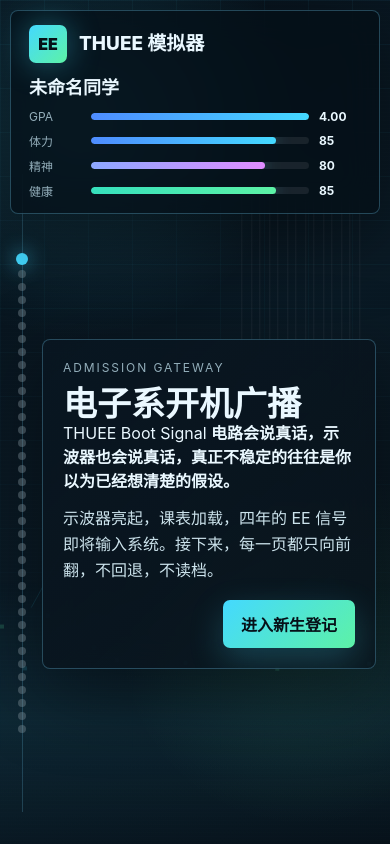
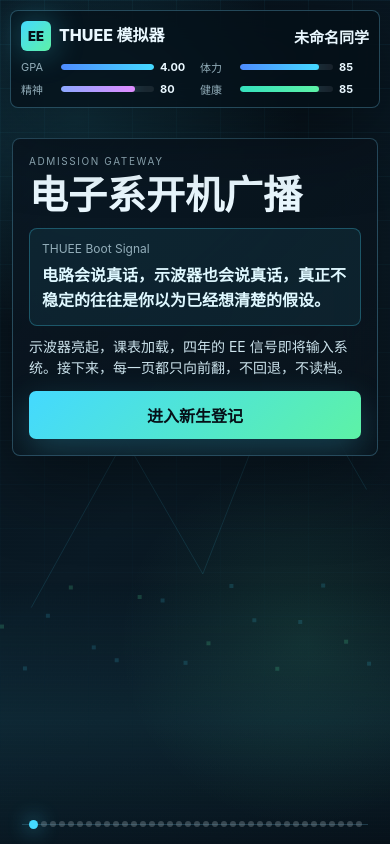
Before and after one commit to LeftSeineM/thuee-simulator, a website built with Vite: page index.html in a window 390 px wide. Built offline with nearby package versions, Linux system fonts and the light colour scheme.

Commit message:
Improve mobile layout

```diff
--- a/src/styles.css
+++ b/src/styles.css
@@ -355,6 +355,38 @@ h2 {
   margin-top: 28px;
 }
 
+.quote-panel,
+.ending-story {
+  margin-top: 18px;
+  padding: 14px 16px;
+  border: 1px solid rgba(68, 217, 255, 0.28);
+  border-radius: 8px;
+  background: rgba(68, 217, 255, 0.07);
+}
+
+.quote-panel span {
+  display: block;
+  margin-bottom: 7px;
+  color: var(--muted);
+  font-size: 12px;
+}
+
+.quote-panel b {
+  display: block;
+  color: #dff8ff;
+  line-height: 1.55;
+}
+
+.ending-story {
+  color: #cce3ec;
+}
+
+.ending-story p {
+  margin: 8px 0 0;
+  line-height: 1.55;
+  font-size: 14px;
+}
+
 .input {
   min-width: 0;
   height: 54px;
@@ -577,12 +609,19 @@ h2 {
 }
 
 @media (max-width: 820px) {
+  html,
+  body,
+  #app {
+    height: 100dvh;
+  }
+
   .topbar {
     top: 10px;
     width: calc(100vw - 20px);
-    grid-template-columns: 1fr;
-    gap: 10px;
+    grid-template-columns: minmax(0, 1fr) minmax(0, 0.8fr);
+    gap: 8px 10px;
     min-height: 0;
+    padding: 10px;
   }
 
   .brand-subtitle,
@@ -590,24 +629,130 @@ h2 {
     display: none;
   }
 
+  .brand {
+    gap: 8px;
+  }
+
+  .brand-mark {
+    width: 30px;
+    height: 30px;
+    border-radius: 6px;
+    font-size: 13px;
+  }
+
+  .brand-title {
+    font-size: 16px;
+  }
+
   .player {
     padding: 0;
     border: 0;
   }
 
+  .player-name {
+    font-size: 15px;
+    text-align: right;
+  }
+
+  .stats {
+    grid-column: 1 / -1;
+    grid-template-columns: repeat(2, minmax(0, 1fr));
+    gap: 6px 10px;
+  }
+
+  .stat-row {
+    grid-template-columns: 34px 1fr 30px;
+    gap: 6px;
+    font-size: 11px;
+  }
+
+  .bar {
+    height: 6px;
+  }
+
+  .warning-strip {
+    grid-column: 1 / -1;
+    gap: 4px;
+  }
+
+  .warning-strip span {
+    padding: 2px 7px;
+    font-size: 10px;
+  }
+
   .timeline {
+    left: 14px;
+    right: 14px;
+    top: auto;
+    bottom: 10px;
+    width: auto;
+    height: 20px;
+    flex-direction: row;
+    justify-content: center;
+    gap: 3px;
+    padding: 0;
+  }
+
+  .timeline::before {
     left: 8px;
-    top: 154px;
-    bottom: 12px;
+    right: 8px;
+    top: 50%;
+    bottom: auto;
+    width: auto;
+    height: 1px;
+  }
+
+  .dot {
+    width: 6px;
+    height: 6px;
+  }
+
+  .dot.current {
+    width: 9px;
+    height: 9px;
   }
 
   .stage {
-    padding: 178px 14px 14px 42px;
+    padding: 138px 12px 42px;
+    align-items: start;
+    justify-items: center;
   }
 
   .page {
-    max-height: calc(100vh - 196px);
-    padding: 20px;
+    max-height: calc(100dvh - 188px);
+    overflow-y: auto;
+    padding: 16px;
+    scrollbar-width: none;
+  }
+
+  .page::-webkit-scrollbar {
+    display: none;
+  }
+
+  h1 {
+    font-size: clamp(30px, 10vw, 42px);
+    line-height: 1.05;
+  }
+
+  h2 {
+    font-size: clamp(22px, 8vw, 30px);
+  }
+
+  .lead {
+    margin-top: 10px;
+    font-size: 14px;
+    line-height: 1.55;
+  }
+
+  .eyebrow {
+    margin-bottom: 8px;
+    font-size: 10px;
+  }
+
+  .quote-panel,
+  .ending-story {
+    margin-top: 12px;
+    padding: 12px;
   }
 
   .form-row,
@@ -619,9 +764,56 @@ h2 {
 
   .choice {
     min-height: 0;
+    padding: 12px;
+  }
+
+  .choice-desc,
+  .talent-effect,
+  .archive-item {
+    font-size: 13px;
+    line-height: 1.45;
+  }
+
+  .meta-grid,
+  .grid-2,
+  .results {
+    gap: 10px;
+    margin-top: 12px;
+  }
+
+  .metric {
+    padding: 10px;
+  }
+
+  .metric b {
+    font-size: 20px;
+  }
+
+  .footer-actions {
+    margin-top: 12px;
+  }
+
+  .footer-actions .btn,
+  .form-row .btn {
+    width: 100%;
+  }
+
+  .archive {
+    max-height: 120px;
+  }
+
+  .tag-row {
+    margin-top: 12px;
+    gap: 6px;
   }
 
   .talent {
     grid-template-columns: 1fr;
+    padding: 10px;
+    gap: 10px;
+  }
+
+  .talent-controls {
+    justify-content: start;
   }
 }
```
